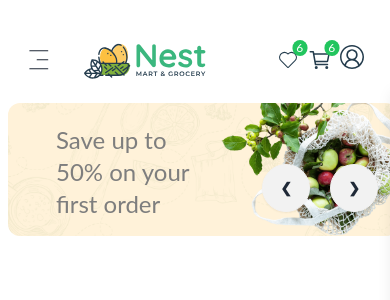
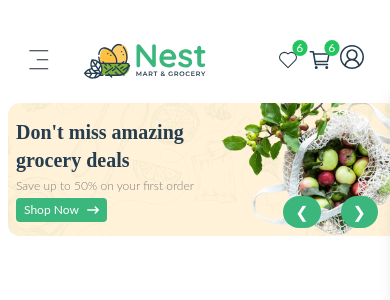
Before and after one commit to emonkhan500/E-Mart-Client, a React (Vite) app: page / in a window 390 px wide. Shown: the top 300 px of the page. Built offline with nearby package versions, Linux system fonts and the light colour scheme.

Commit message:
banner complete

```diff
--- a/src/Pages/Home/Banner.jsx
+++ b/src/Pages/Home/Banner.jsx
@@ -1,6 +1,7 @@
 import { Link } from "react-router-dom";
 import img1 from "../../assets/slider-1.png";
 import img2 from "../../assets/slider-2.png";
+import { FaArrowRightLong } from "react-icons/fa6";
 
 const Banner = () => {
   return (
@@ -10,26 +11,28 @@ const Banner = () => {
         <div id="slide1" className="carousel-item relative w-full">
           <img src={img1} className="w-full rounded-xl" />
           <div className="absolute inset-0 flex items-center ">
-            <div className="text-white space-y-7 pl-12 w-1/2">
-              <h2 className="quick md:text-5xl lg:text-7xl font-bold text-[#253D4E]">
+            <div className="text-white  md:space-y-5 lg:space-y-7 pl-2 md:pl-12 w-3/5 md:w-1/2">
+              <h2 className="quick text-xl md:text-4xl lg:text-7xl  font-bold text-[#253D4E] mb-1">
                 Don't miss amazing grocery deals
               </h2>
-              <p className="lato text-[#7E7E7E] font-normal text-2xl">
+              <p className="lato text-[#7E7E7E] font-light text-xs md:text-2xl mb-1">
                 Save up to 50% on your first order
               </p>
               <div>
                 <Link to="/shop">
-                  <button className="px-3 py-2 text-xl lato mr-5 bg-[#3BB77E] rounded">Shop Now </button>
+                  <button className="px-2 md:px-3 py-1 md:py-2 text-xs md:text-xl lato mr-5 bg-[#3BB77E] rounded flex justify-center items-center gap-2">Shop Now
+                  <FaArrowRightLong /> </button>
+
                 </Link>
               </div>
             </div>
           </div>
           {/* Navigation */}
-          <div className="absolute flex justify-end transform -translate-y-1/2 left-5 right-5 bottom-0">
-            <a href="#slide2" className="btn btn-circle mr-5">
+          <div className="absolute flex justify-end transform -translate-y-1/2 left-5 right-5 -bottom-2  md:bottom-0">
+            <a href="#slide2" className=" px-3 md:px-4 lg:px-6 py-1 md:py-2 lg:py-4 rounded-full bg-[#3BB77E] text-white md:text-xl mr-5">
               ❮
             </a>
-            <a href="#slide2" className="btn btn-circle">
+            <a href="#slide2" className="px-3 md:px-4 lg:px-6 py-1 md:py-2 lg:py-4 rounded-full bg-[#3BB77E] text-white  md:text-xl">
               ❯
             </a>
           </div>
@@ -39,27 +42,28 @@ const Banner = () => {
         <div id="slide2" className="carousel-item relative w-full">
           <img src={img2} className="w-full rounded-xl" />
           <div className="absolute inset-0 flex items-center ">
-            <div className="text-white space-y-7 pl-12 w-1/2">
-              <h2 className="quick text-7xl font-bold text-[#253D4E]">
-                Fresh Vegetables Big discount
+            <div className="text-white  md:space-y-5 lg:space-y-7 pl-2 md:pl-12 w-3/5 md:w-1/2">
+              <h2 className="quick text-xl md:text-4xl lg:text-7xl  font-bold text-[#253D4E] mb-1">
+              Fresh Vegetables Big discount
               </h2>
-              <p className="text-[#7E7E7E] font-normal text-2xl">
-                There are many variations of property available here, choose
-                your dream property here!
+              <p className="lato text-[#7E7E7E] font-light text-xs md:text-2xl mb-1">
+                Save up to 50% on your first order
               </p>
               <div>
                 <Link to="/shop">
-                  <button className="btn mr-5">Shop Now</button>
+                  <button className="px-2 md:px-3 py-1 md:py-2 text-xs md:text-xl lato mr-5 bg-[#3BB77E] rounded flex justify-center items-center gap-2">Shop Now
+                  <FaArrowRightLong /> </button>
+
                 </Link>
               </div>
             </div>
           </div>
           {/* Navigation */}
-          <div className="absolute flex justify-end transform -translate-y-1/2 left-5 right-5 bottom-0">
-            <a href="#slide1" className="btn btn-circle mr-5">
+          <div className="absolute flex justify-end transform -translate-y-1/2 left-5 right-5 -bottom-2  md:bottom-0">
+            <a href="#slide1" className=" px-3 md:px-4 lg:px-6 py-1 md:py-2 lg:py-4 rounded-full bg-[#3BB77E] text-white md:text-xl mr-5">
               ❮
             </a>
-            <a href="#slide1" className="btn btn-circle">
+            <a href="#slide1" className="px-3 md:px-4 lg:px-6 py-1 md:py-2 lg:py-4 rounded-full bg-[#3BB77E] text-white  md:text-xl">
               ❯
             </a>
           </div>
--- a/src/Shared/Nav/SabNav.jsx
+++ b/src/Shared/Nav/SabNav.jsx
@@ -78,21 +78,19 @@ Contact
 </>
 )
 
-
-
   return (
     <div className="border-[#ECECEC]  border-t-2 border-b-2 ">
-      <div className=" flex md:px-9 lg:px-44 mx-auto mt-2 mb-2 md:gap-10 lg:gap-36 ">
+      <div className=" flex md:px-10  mx-auto mt-2 mb-2 md:gap-10 lg:gap-36 ">
         {/* all category div */}
         <div className="px-7 py-2 bg-[#3BB77E] text-white rounded quick ">
           <button>All Categories</button>
         </div>
         {/*navlink pages */}
-        <ul className=" items-center md:gap-10 lg:gap-16 text-[1rem]  md:flex hidden">
+        <ul className=" items-center md:gap-10 lg:gap-16 text-[1rem]   md:flex hidden">
         {navlinks}
         </ul>
         {/* contact div */}
-        <div className="lg:flex gap-6 justify-center items-center hidden  ml-24">
+        <div className="lg:flex gap-6 justify-center items-center hidden  ml-28">
           <BiSupport className="text-[#253D4E] text-4xl" />
           <div className="">
             <h1 className="text-[#3BB77E] text-lg font-bold quick">
```
